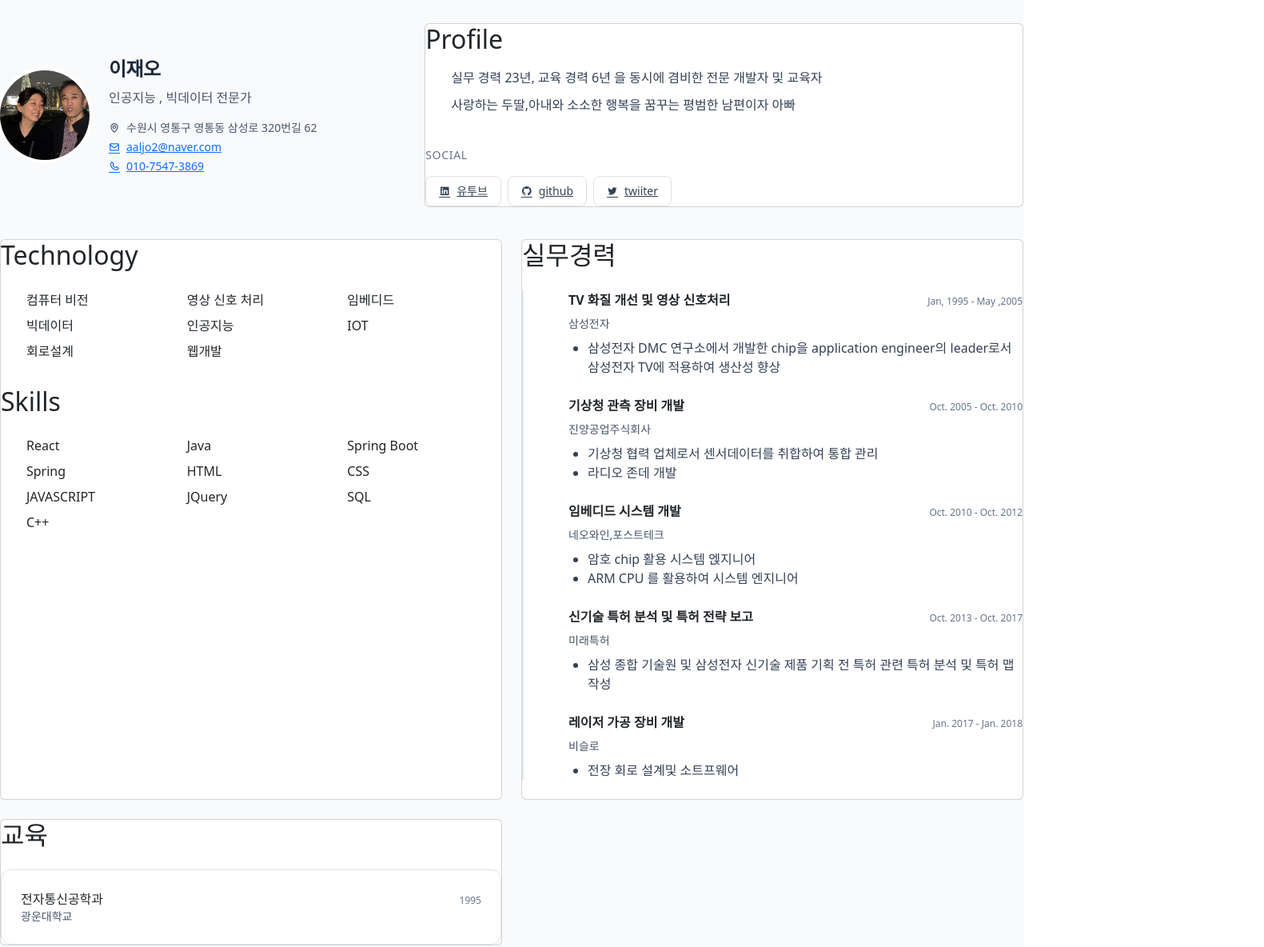
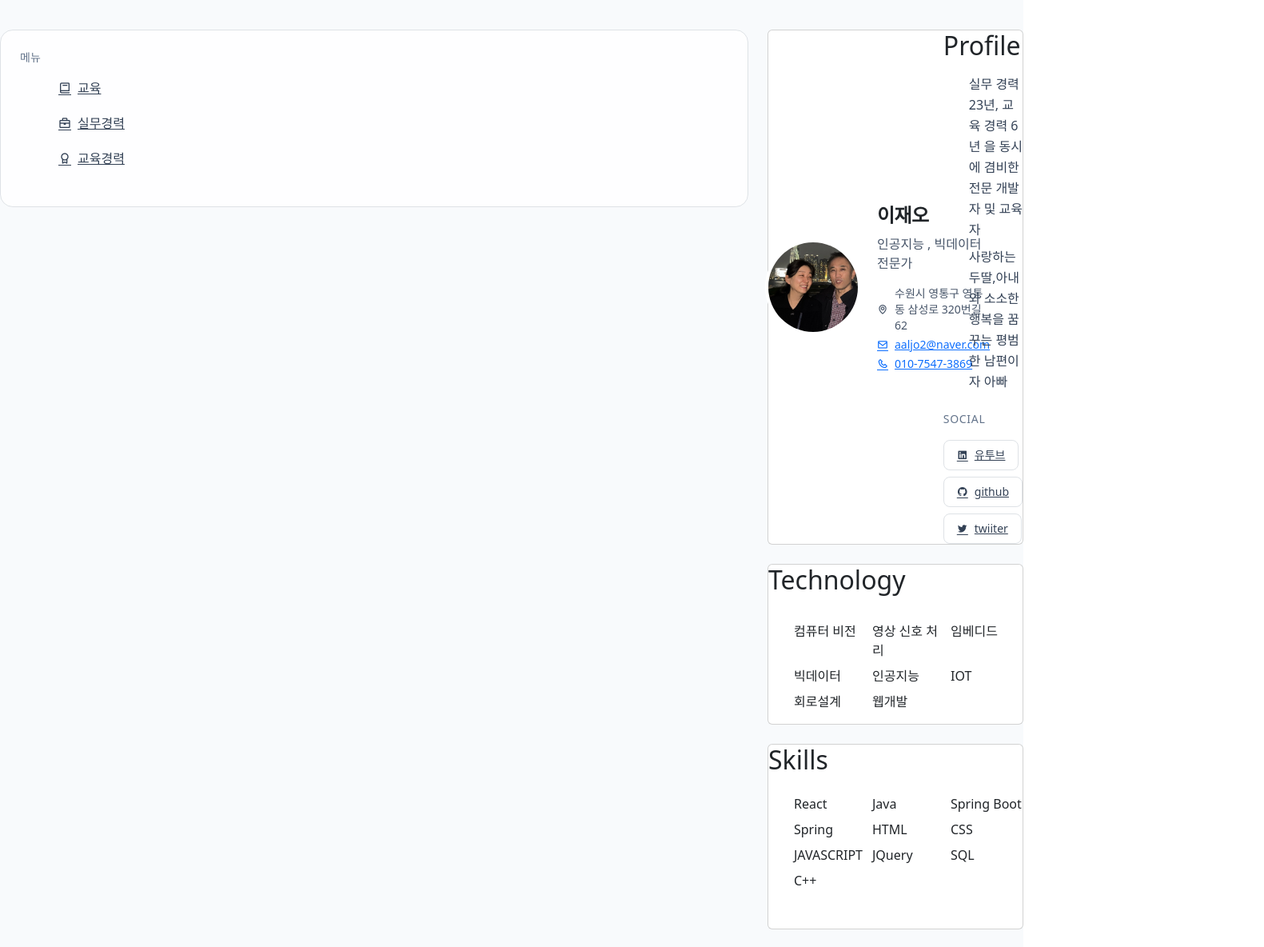
Before and after one commit to aaljo222/resume-modify, a React (Create React App) app: page / in a window 1280 px wide. Shown: the part 100-1284 px from the top of the page at 80% size, 1581 px wide, since content can reach past the window. Built offline with nearby package versions, Linux system fonts and the light colour scheme.

Commit message:
대대적인 수정5

```diff
--- /dev/null
+++ b/src/Components/SidebarMenu.jsx
@@ -0,0 +1,29 @@
+// src/Components/SidebarMenu.jsx
+import React from "react";
+
+export default function SidebarMenu() {
+  const items = [
+    { label: "교육", href: "#education", icon: "bx-book" },
+    { label: "실무경력", href: "#experience", icon: "bx-briefcase" },
+    { label: "교육경력", href: "#projects", icon: "bx-award" },
+  ];
+
+  return (
+    <aside className="sticky top-24 h-fit rounded-2xl border border-slate-200 bg-white/80 backdrop-blur p-4 shadow-soft">
+      <div className="mb-2 text-sm font-medium text-slate-500">메뉴</div>
+      <ul className="list-none grid gap-1">
+        {items.map((m) => (
+          <li key={m.href}>
+            <a
+              href={m.href}
+              className="flex items-center gap-2 rounded-lg px-3 py-2 text-slate-700 hover:bg-primary-50 hover:text-primary-700"
+            >
+              <i className={`bx ${m.icon} text-base`} />
+              <span>{m.label}</span>
+            </a>
+          </li>
+        ))}
+      </ul>
+    </aside>
+  );
+}
--- a/src/Pages/Resume.jsx
+++ b/src/Pages/Resume.jsx
@@ -1,4 +1,4 @@
-/** src/Pages/Resume.jsx **/
+// src/Pages/Resume.jsx
 import React, { useEffect, useState } from "react";
 import { Profile } from "../Components/Profile";
 import { Academic } from "../Components/Academic";
@@ -8,6 +8,7 @@ import { Works } from "../Components/Works";
 import { SocialMedia } from "../Components/SocialMedia";
 import { AboutMe } from "../Components/AboutMe";
 import { SEO } from "../Components/SEO";
+import SidebarMenu from "../Components/SidebarMenu"; // ✅ 새로 추가
 import { Data as dataSchema } from "../Schemas/Data";
 
 export const Resume = () => {
@@ -26,35 +27,74 @@ export const Resume = () => {
     <>
       <SEO {...profile} {...aboutMe} />
 
-      {/* Hero */}
+      {/* 상단 히어로는 얇은 배경만 */}
       <section id="home" className="relative scroll-mt-24">
-        <div className="absolute inset-0 -z-10 bg-gradient-to-b from-primary-50 to-transparent" />
-        <div className="container-max py-10">
-          <div className="grid items-center gap-8 md:grid-cols-[1fr,1.5fr]">
+        <div className="absolute inset-0 -z-10 bg-gradient-to-b from-primary-50/60 to-transparent" />
+        <div className="container-max py-6" />
+      </section>
+
+      {/* 메인 2열: 왼쪽 콘텐츠 / 오른쪽 메뉴 */}
+      <main className="container-max pb-16">
+        <div className="grid gap-6 md:grid-cols-[minmax(0,1fr)_320px]">
+          {/* Left column */}
+          <div className="grid gap-6">
+            {/* 1) 사진(프로필 카드) */}
+            <section id="profile" className="card scroll-mt-24">
+              <div className="flex flex-col gap-6 md:flex-row">
                 <Profile {...profile} />
-            <div className="card">
+                <div className="flex-1">
                   <AboutMe {...aboutMe} />
                   <SocialMedia {...socialMedia} />
                 </div>
               </div>
-        </div>
             </section>
 
-      {/* Main Grid */}
-      <main id="bd-container" className="container-max pb-16">
-        <div id="area-cv" className="grid gap-6 md:grid-cols-2">
+            {/* 2) Technology (기술 스택 상단 그룹) */}
+            <section id="technology" className="card scroll-mt-24">
+              <h2 className="section-title">Technology</h2>
+              <ul className="mt-4 grid grid-cols-2 gap-2 sm:grid-cols-3">
+                {skills.technicalSkills.map((t) => (
+                  <li key={t} className="tag">
+                    {t}
+                  </li>
+                ))}
+              </ul>
+            </section>
+
+            {/* 3) Skills (소프트 스킬) */}
             <section id="skills" className="card scroll-mt-24">
-            <Skills {...skills} />
+              <Skills
+                technicalLabel="Skills"
+                softLabel=""
+                technicalSkills={skills.softSkills}
+                softSkills={[]}
+              />
             </section>
+
+            {/* 4) Profile(세부 정보 더보기: 선택) */}
+            <section id="profile-more" className="card scroll-mt-24">
+              <h2 className="section-title">Profile</h2>
+              <p className="mt-3 text-slate-700">{aboutMe.description[0]}</p>
+            </section>
+
+            {/* 아래 3개는 오른쪽 메뉴가 가리키는 대상들 */}
+            <section id="education" className="card scroll-mt-24">
+              <Academic {...experience} />
+            </section>
+
             <section id="experience" className="card scroll-mt-24">
               <Works {...experience} />
             </section>
-          <section id="education" className="card md:col-span-1 scroll-mt-24">
-            <Academic {...experience} />
-          </section>
-          <section id="projects" className="card md:col-span-2 scroll-mt-24">
+
+            <section id="projects" className="card scroll-mt-24">
               <Proyects {...experience} />
             </section>
+          </div>
+
+          {/* Right column: sticky side menu */}
+          <div className="order-first md:order-none">
+            <SidebarMenu />
+          </div>
         </div>
       </main>
     </>
--- a/src/Schemas/Menu.js
+++ b/src/Schemas/Menu.js
@@ -1,15 +1,15 @@
-/** src/Schemas/Menu.js **/
+// src/Schemas/Menu.js
 export const Menu = {
   menu: [
     { label: "Home", section: "#home", className: "bx-home" },
     { label: "프로필", section: "#profile", className: "bx-user" },
-    { label: "기술", section: "#skills", className: "bx-receipt" },
+    { label: "기술", section: "#technology", className: "bx-receipt" }, // ← tech
     {
       label: "실무경력",
       section: "#experience",
       className: "bx-briefcase-alt",
     },
     { label: "교육", section: "#education", className: "bx-book" },
-    { label: "교육경력", section: "#proyects", className: "bx-award" },
+    { label: "교육경력", section: "#projects", className: "bx-award" },
   ],
 };
```
Lines whose indentation alone changed are shown as unchanged.
